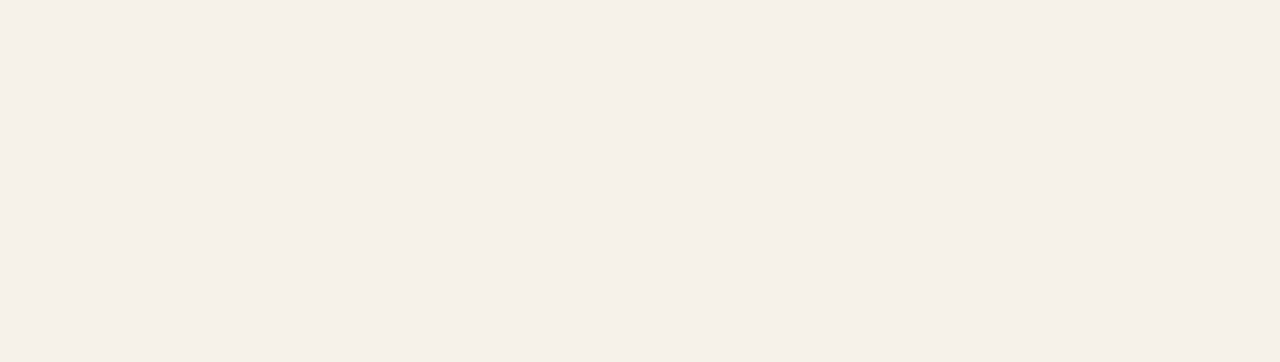
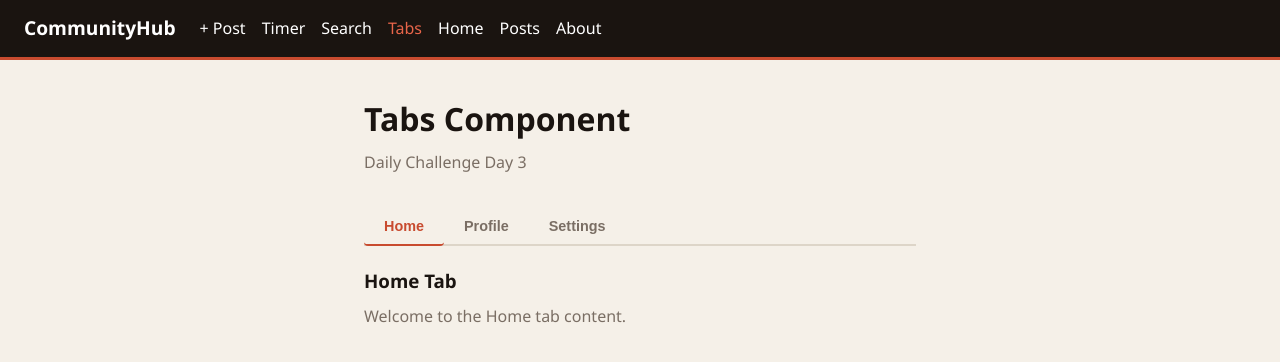
Before and after one commit to Mshi-dev15/iyf-s10-week-09-Mshi-dev15, a React (Vite) app: page /tabs in a window 1280 px wide. Before the commit this address had no page. Shown: the top 362 px of the page. Built offline with nearby package versions, Linux system fonts and the light colour scheme.

Commit message:
Daily Challenge Day 3 - Reusable Tabs component

```diff
--- a/src/App.jsx
+++ b/src/App.jsx
@@ -7,6 +7,7 @@ import PostDetail from './pages/PostDetail'
 import CreatePost from './pages/CreatePost'
 import Timer from './daily-challenges/Day1-Timer'
 import Search from './daily-challenges/Day2-Search'
+import Day3Tabs from './daily-challenges/Day3-Tabs'
 
 function App() {
   return (
@@ -19,6 +20,7 @@ function App() {
         <Route path="create" element={<CreatePost />} />
         <Route path="timer" element={<Timer />} />
         <Route path="search" element={<Search />} />
+        <Route path="tabs" element={<Day3Tabs />} />
       </Route>
     </Routes>
   )
--- a/src/components/Layout/Layout.jsx
+++ b/src/components/Layout/Layout.jsx
@@ -9,6 +9,7 @@ function Layout() {
           <NavLink to="/create" style={({ isActive }) => ({ color: isActive ? '#e8654a' : 'white', textDecoration: 'none' })}>+ Post</NavLink>
           <NavLink to="/timer" style={({ isActive }) => ({ color: isActive ? '#e8654a' : 'white', textDecoration: 'none' })}>Timer</NavLink>
           <NavLink to="/search" style={({ isActive }) => ({ color: isActive ? '#e8654a' : 'white', textDecoration: 'none' })}>Search</NavLink>
+          <NavLink to="/tabs" style={({ isActive }) => ({ color: isActive ? '#e8654a' : 'white', textDecoration: 'none' })}>Tabs</NavLink>
           <NavLink to="/" end style={({ isActive }) => ({ color: isActive ? '#e8654a' : 'white', textDecoration: 'none' })}>Home</NavLink>
           <NavLink to="/posts" style={({ isActive }) => ({ color: isActive ? '#e8654a' : 'white', textDecoration: 'none' })}>Posts</NavLink>
           <NavLink to="/about" style={({ isActive }) => ({ color: isActive ? '#e8654a' : 'white', textDecoration: 'none' })}>About</NavLink>
--- /dev/null
+++ b/src/daily-challenges/Day3-Tabs.jsx
@@ -0,0 +1,79 @@
+import { useState } from 'react'
+
+function Tabs({ tabs }) {
+  const [activeIndex, setActiveIndex] = useState(0)
+
+  return (
+    <div>
+      {/* Tab headers */}
+      <div style={{ display: 'flex', borderBottom: '2px solid #ddd5c8', marginBottom: '24px' }}>
+        {tabs.map((tab, i) => (
+          <button
+            key={tab.label}
+            onClick={() => setActiveIndex(i)}
+            style={{
+              background: 'none',
+              border: 'none',
+              borderBottom: i === activeIndex ? '2px solid #c84b2f' : '2px solid transparent',
+              marginBottom: '-2px',
+              padding: '10px 20px',
+              fontWeight: '600',
+              fontSize: '0.9rem',
+              color: i === activeIndex ? '#c84b2f' : '#7a6e64',
+              cursor: 'pointer',
+            }}
+          >
+            {tab.label}
+          </button>
+        ))}
+      </div>
+
+      {/* Active tab content */}
+      <div>
+        {tabs[activeIndex].content}
+      </div>
+    </div>
+  )
+}
+
+function Day3Tabs() {
+  const tabs = [
+    {
+      label: 'Home',
+      content: (
+        <div>
+          <h3>Home Tab</h3>
+          <p style={{ color: '#7a6e64', marginTop: '8px' }}>Welcome to the Home tab content.</p>
+        </div>
+      )
+    },
+    {
+      label: 'Profile',
+      content: (
+        <div>
+          <h3>Profile Tab</h3>
+          <p style={{ color: '#7a6e64', marginTop: '8px' }}>This is the Profile tab content.</p>
+        </div>
+      )
+    },
+    {
+      label: 'Settings',
+      content: (
+        <div>
+          <h3>Settings Tab</h3>
+          <p style={{ color: '#7a6e64', marginTop: '8px' }}>This is the Settings tab content.</p>
+        </div>
+      )
+    },
+  ]
+
+  return (
+    <div style={{ padding: '40px 24px', maxWidth: '600px', margin: '0 auto' }}>
+      <h1>Tabs Component</h1>
+      <p style={{ color: '#7a6e64', marginBottom: '32px' }}>Daily Challenge Day 3</p>
+      <Tabs tabs={tabs} />
+    </div>
+  )
+}
+
+export default Day3Tabs
```
